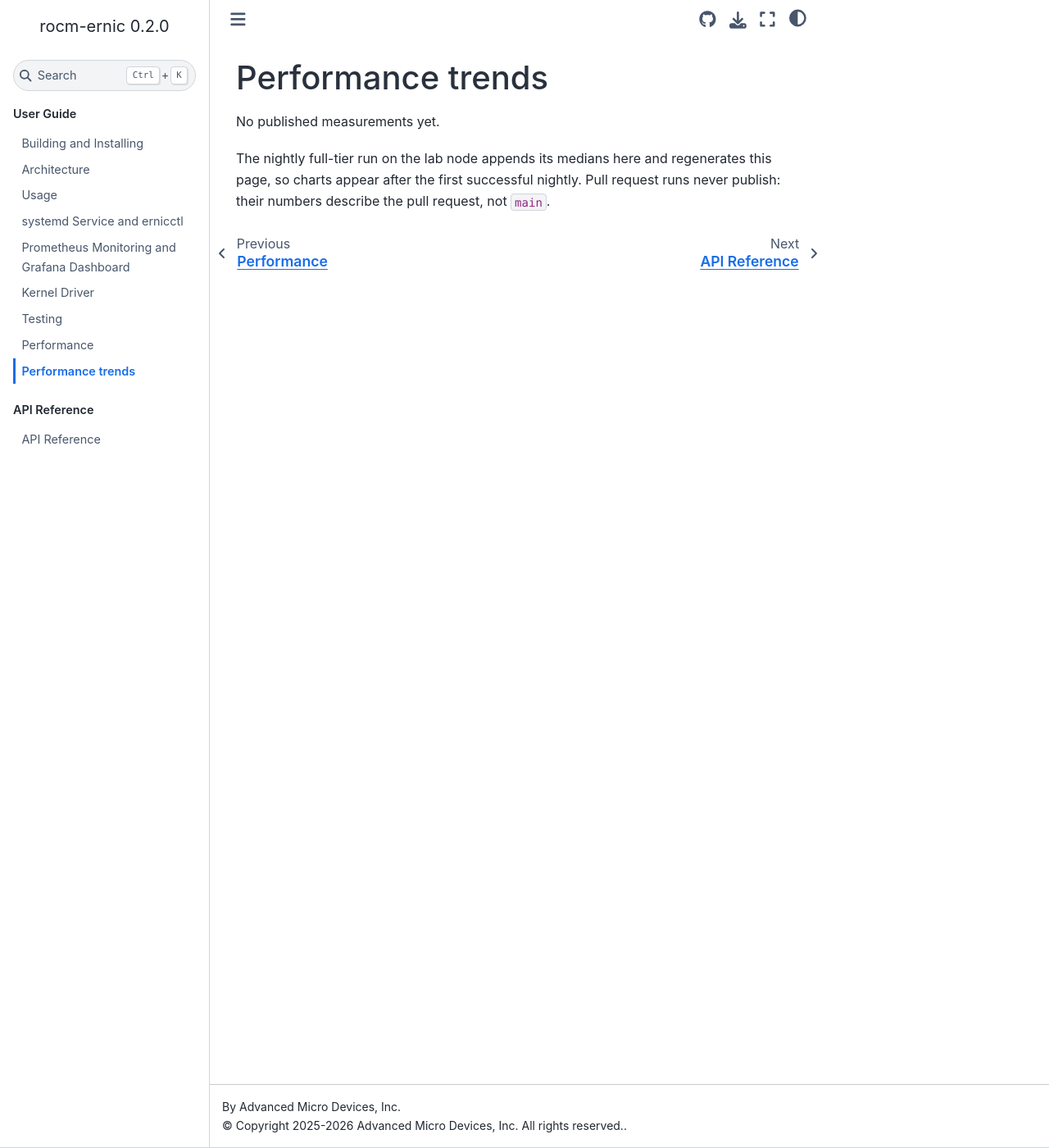
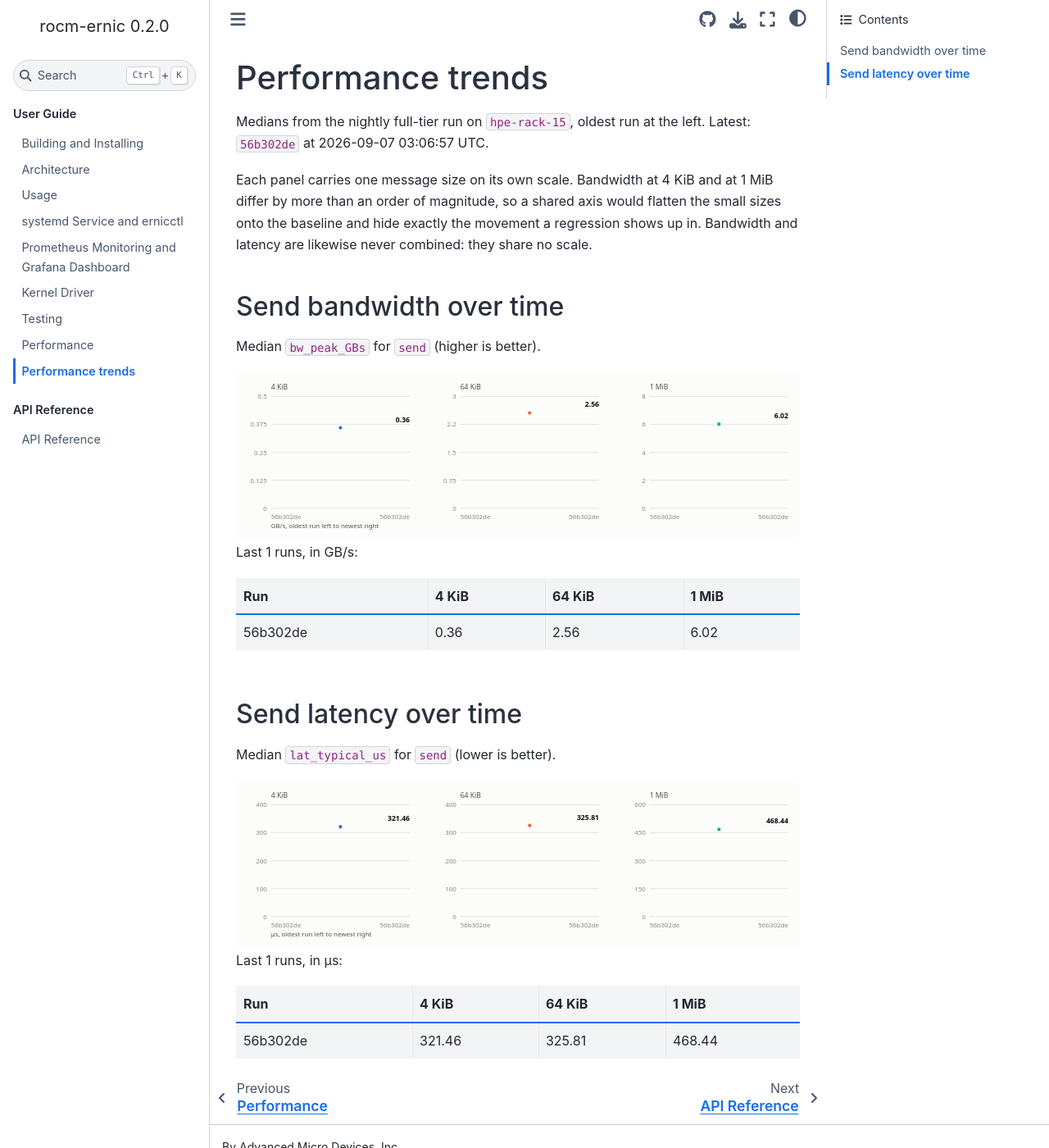
Before and after one commit to ROCm/rocm-ernic, a Sphinx documentation site: the page built from docs/perf-trends.rst, in a window 1280 px wide and 1400 px high. Shown: the whole window at 82% size. Built offline with Sphinx 7.4.7 and the Sphinx Book theme 1.1.4, drawn with Linux system fonts in a browser that asks for light colours.

Commit message:
docs(perf): publish trends from run 34077491432
Generated by ci/report/publish-perf.py. [skip ci]

```diff
--- /dev/null
+++ b/docs/perf-history/chart-bandwidth.html
@@ -0,0 +1,71 @@
+<style>
+.vizwrap{--surface:#fcfcfb;--ink:#0b0b0b;--ink2:#52514e;
+ --muted:#898781;--rule:#c3c2b7;
+ --s1:#2a78d6;--s2:#eb6834;--s3:#1baf7a;
+ background:var(--surface);padding:8px 4px;border-radius:6px;margin:6px 0 2px}
+.vizwrap .ln{fill:none;stroke-width:2;stroke-linejoin:round;
+ stroke-linecap:round}
+.vizwrap .pt{stroke:var(--surface);stroke-width:2}
+.vizwrap .grid{stroke:var(--rule);stroke-width:1;opacity:.55}
+.vizwrap .tick{fill:var(--muted);font:11px system-ui,sans-serif}
+.vizwrap .axis{fill:var(--ink2);font:11px system-ui,sans-serif}
+.vizwrap .lbl{fill:var(--ink);font:12px system-ui,sans-serif;font-weight:600}
+.vizwrap .ptitle{fill:var(--ink2);font:12px system-ui,sans-serif}
+@media (prefers-color-scheme:dark){.vizwrap{
+ --surface:#1a1a19;--ink:#fff;--ink2:#c3c2b7;--muted:#898781;--rule:#383835;
+ --s1:#3987e5;--s2:#d95926;--s3:#199e70}}
+</style>
+<div class="vizwrap">
+<svg class="viz" viewBox="0 0 948 262" width="100%" role="img" aria-labelledby="c0-t" xmlns="http://www.w3.org/2000/svg">
+<title id="c0-t">Send bandwidth over time, one panel per message size</title>
+<text class="ptitle" x="54" y="18">4 KiB</text>
+<line class="grid" x1="54" y1="220.0" x2="290" y2="220.0"/>
+<text class="tick" x="47" y="224.0" text-anchor="end">0</text>
+<line class="grid" x1="54" y1="172.5" x2="290" y2="172.5"/>
+<text class="tick" x="47" y="176.5" text-anchor="end">0.125</text>
+<line class="grid" x1="54" y1="125.0" x2="290" y2="125.0"/>
+<text class="tick" x="47" y="129.0" text-anchor="end">0.25</text>
+<line class="grid" x1="54" y1="77.5" x2="290" y2="77.5"/>
+<text class="tick" x="47" y="81.5" text-anchor="end">0.375</text>
+<line class="grid" x1="54" y1="30.0" x2="290" y2="30.0"/>
+<text class="tick" x="47" y="34.0" text-anchor="end">0.5</text>
+<path class="ln" d="M172.0,83.2" stroke="var(--s1)"/>
+<circle class="pt" cx="172.0" cy="83.2" r="4" fill="var(--s1)"><title>4 KiB — 0.36 GB/s — 56b302de</title></circle>
+<text class="lbl" x="290" y="73.2" text-anchor="end">0.36</text>
+<text class="tick" x="54" y="238">56b302de</text>
+<text class="tick" x="290" y="238" text-anchor="end">56b302de</text>
+<text class="ptitle" x="376" y="18">64 KiB</text>
+<line class="grid" x1="376" y1="220.0" x2="612" y2="220.0"/>
+<text class="tick" x="369" y="224.0" text-anchor="end">0</text>
+<line class="grid" x1="376" y1="172.5" x2="612" y2="172.5"/>
+<text class="tick" x="369" y="176.5" text-anchor="end">0.75</text>
+<line class="grid" x1="376" y1="125.0" x2="612" y2="125.0"/>
+<text class="tick" x="369" y="129.0" text-anchor="end">1.5</text>
+<line class="grid" x1="376" y1="77.5" x2="612" y2="77.5"/>
+<text class="tick" x="369" y="81.5" text-anchor="end">2.2</text>
+<line class="grid" x1="376" y1="30.0" x2="612" y2="30.0"/>
+<text class="tick" x="369" y="34.0" text-anchor="end">3</text>
+<path class="ln" d="M494.0,57.9" stroke="var(--s2)"/>
+<circle class="pt" cx="494.0" cy="57.9" r="4" fill="var(--s2)"><title>64 KiB — 2.56 GB/s — 56b302de</title></circle>
+<text class="lbl" x="612" y="47.9" text-anchor="end">2.56</text>
+<text class="tick" x="376" y="238">56b302de</text>
+<text class="tick" x="612" y="238" text-anchor="end">56b302de</text>
+<text class="ptitle" x="698" y="18">1 MiB</text>
+<line class="grid" x1="698" y1="220.0" x2="934" y2="220.0"/>
+<text class="tick" x="691" y="224.0" text-anchor="end">0</text>
+<line class="grid" x1="698" y1="172.5" x2="934" y2="172.5"/>
+<text class="tick" x="691" y="176.5" text-anchor="end">2</text>
+<line class="grid" x1="698" y1="125.0" x2="934" y2="125.0"/>
+<text class="tick" x="691" y="129.0" text-anchor="end">4</text>
+<line class="grid" x1="698" y1="77.5" x2="934" y2="77.5"/>
+<text class="tick" x="691" y="81.5" text-anchor="end">6</text>
+<line class="grid" x1="698" y1="30.0" x2="934" y2="30.0"/>
+<text class="tick" x="691" y="34.0" text-anchor="end">8</text>
+<path class="ln" d="M816.0,77.0" stroke="var(--s3)"/>
+<circle class="pt" cx="816.0" cy="77.0" r="4" fill="var(--s3)"><title>1 MiB — 6.02 GB/s — 56b302de</title></circle>
+<text class="lbl" x="934" y="67.0" text-anchor="end">6.02</text>
+<text class="tick" x="698" y="238">56b302de</text>
+<text class="tick" x="934" y="238" text-anchor="end">56b302de</text>
+<text class="axis" x="54" y="254">GB/s, oldest run left to newest right</text>
+</svg>
+</div>
--- /dev/null
+++ b/docs/perf-history/chart-latency.html
@@ -0,0 +1,71 @@
+<style>
+.vizwrap{--surface:#fcfcfb;--ink:#0b0b0b;--ink2:#52514e;
+ --muted:#898781;--rule:#c3c2b7;
+ --s1:#2a78d6;--s2:#eb6834;--s3:#1baf7a;
+ background:var(--surface);padding:8px 4px;border-radius:6px;margin:6px 0 2px}
+.vizwrap .ln{fill:none;stroke-width:2;stroke-linejoin:round;
+ stroke-linecap:round}
+.vizwrap .pt{stroke:var(--surface);stroke-width:2}
+.vizwrap .grid{stroke:var(--rule);stroke-width:1;opacity:.55}
+.vizwrap .tick{fill:var(--muted);font:11px system-ui,sans-serif}
+.vizwrap .axis{fill:var(--ink2);font:11px system-ui,sans-serif}
+.vizwrap .lbl{fill:var(--ink);font:12px system-ui,sans-serif;font-weight:600}
+.vizwrap .ptitle{fill:var(--ink2);font:12px system-ui,sans-serif}
+@media (prefers-color-scheme:dark){.vizwrap{
+ --surface:#1a1a19;--ink:#fff;--ink2:#c3c2b7;--muted:#898781;--rule:#383835;
+ --s1:#3987e5;--s2:#d95926;--s3:#199e70}}
+</style>
+<div class="vizwrap">
+<svg class="viz" viewBox="0 0 948 262" width="100%" role="img" aria-labelledby="c1-t" xmlns="http://www.w3.org/2000/svg">
+<title id="c1-t">Send latency over time, one panel per message size</title>
+<text class="ptitle" x="54" y="18">4 KiB</text>
+<line class="grid" x1="54" y1="220.0" x2="290" y2="220.0"/>
+<text class="tick" x="47" y="224.0" text-anchor="end">0</text>
+<line class="grid" x1="54" y1="172.5" x2="290" y2="172.5"/>
+<text class="tick" x="47" y="176.5" text-anchor="end">100</text>
+<line class="grid" x1="54" y1="125.0" x2="290" y2="125.0"/>
+<text class="tick" x="47" y="129.0" text-anchor="end">200</text>
+<line class="grid" x1="54" y1="77.5" x2="290" y2="77.5"/>
+<text class="tick" x="47" y="81.5" text-anchor="end">300</text>
+<line class="grid" x1="54" y1="30.0" x2="290" y2="30.0"/>
+<text class="tick" x="47" y="34.0" text-anchor="end">400</text>
+<path class="ln" d="M172.0,67.3" stroke="var(--s1)"/>
+<circle class="pt" cx="172.0" cy="67.3" r="4" fill="var(--s1)"><title>4 KiB — 321.46 µs — 56b302de</title></circle>
+<text class="lbl" x="290" y="57.3" text-anchor="end">321.46</text>
+<text class="tick" x="54" y="238">56b302de</text>
+<text class="tick" x="290" y="238" text-anchor="end">56b302de</text>
+<text class="ptitle" x="376" y="18">64 KiB</text>
+<line class="grid" x1="376" y1="220.0" x2="612" y2="220.0"/>
+<text class="tick" x="369" y="224.0" text-anchor="end">0</text>
+<line class="grid" x1="376" y1="172.5" x2="612" y2="172.5"/>
+<text class="tick" x="369" y="176.5" text-anchor="end">100</text>
+<line class="grid" x1="376" y1="125.0" x2="612" y2="125.0"/>
+<text class="tick" x="369" y="129.0" text-anchor="end">200</text>
+<line class="grid" x1="376" y1="77.5" x2="612" y2="77.5"/>
+<text class="tick" x="369" y="81.5" text-anchor="end">300</text>
+<line class="grid" x1="376" y1="30.0" x2="612" y2="30.0"/>
+<text class="tick" x="369" y="34.0" text-anchor="end">400</text>
+<path class="ln" d="M494.0,65.2" stroke="var(--s2)"/>
+<circle class="pt" cx="494.0" cy="65.2" r="4" fill="var(--s2)"><title>64 KiB — 325.81 µs — 56b302de</title></circle>
+<text class="lbl" x="612" y="55.2" text-anchor="end">325.81</text>
+<text class="tick" x="376" y="238">56b302de</text>
+<text class="tick" x="612" y="238" text-anchor="end">56b302de</text>
+<text class="ptitle" x="698" y="18">1 MiB</text>
+<line class="grid" x1="698" y1="220.0" x2="934" y2="220.0"/>
+<text class="tick" x="691" y="224.0" text-anchor="end">0</text>
+<line class="grid" x1="698" y1="172.5" x2="934" y2="172.5"/>
+<text class="tick" x="691" y="176.5" text-anchor="end">150</text>
+<line class="grid" x1="698" y1="125.0" x2="934" y2="125.0"/>
+<text class="tick" x="691" y="129.0" text-anchor="end">300</text>
+<line class="grid" x1="698" y1="77.5" x2="934" y2="77.5"/>
+<text class="tick" x="691" y="81.5" text-anchor="end">450</text>
+<line class="grid" x1="698" y1="30.0" x2="934" y2="30.0"/>
+<text class="tick" x="691" y="34.0" text-anchor="end">600</text>
+<path class="ln" d="M816.0,71.7" stroke="var(--s3)"/>
+<circle class="pt" cx="816.0" cy="71.7" r="4" fill="var(--s3)"><title>1 MiB — 468.44 µs — 56b302de</title></circle>
+<text class="lbl" x="934" y="61.7" text-anchor="end">468.44</text>
+<text class="tick" x="698" y="238">56b302de</text>
+<text class="tick" x="934" y="238" text-anchor="end">56b302de</text>
+<text class="axis" x="54" y="254">µs, oldest run left to newest right</text>
+</svg>
+</div>
--- a/docs/perf-trends.rst
+++ b/docs/perf-trends.rst
@@ -4,9 +4,43 @@
 Performance trends
 ==================
 
-No published measurements yet.
+Medians from the nightly full-tier run on ``hpe-rack-15``, oldest run at
+the left. Latest: ``56b302de`` at 2026-09-07 03:06:57 UTC.
 
-The nightly full-tier run on the lab node appends its medians
-here and regenerates this page, so charts appear after the
-first successful nightly. Pull request runs never publish:
-their numbers describe the pull request, not ``main``.
+Each panel carries one message size on its own scale. Bandwidth at 4 KiB
+and at 1 MiB differ by more than an order of magnitude, so a shared axis
+would flatten the small sizes onto the baseline and hide exactly the
+movement a regression shows up in. Bandwidth and latency are likewise
+never combined: they share no scale.
+
+Send bandwidth over time
+------------------------
+
+Median ``bw_peak_GBs`` for ``send`` (higher is better).
+
+.. raw:: html
+   :file: perf-history/chart-bandwidth.html
+
+Last 1 runs, in GB/s:
+
+======== ===== ====== =====
+Run      4 KiB 64 KiB 1 MiB
+======== ===== ====== =====
+56b302de 0.36  2.56   6.02
+======== ===== ====== =====
+
+Send latency over time
+----------------------
+
+Median ``lat_typical_us`` for ``send`` (lower is better).
+
+.. raw:: html
+   :file: perf-history/chart-latency.html
+
+Last 1 runs, in µs:
+
+======== ====== ====== ======
+Run      4 KiB  64 KiB 1 MiB
+======== ====== ====== ======
+56b302de 321.46 325.81 468.44
+======== ====== ====== ======
```
Also changed, not shown: 1 other file.
